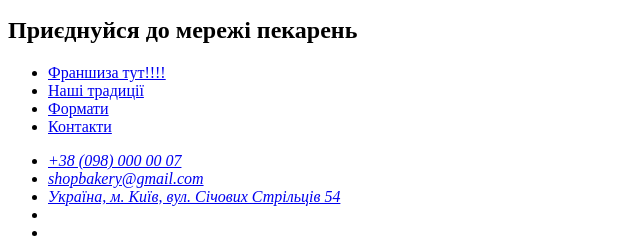
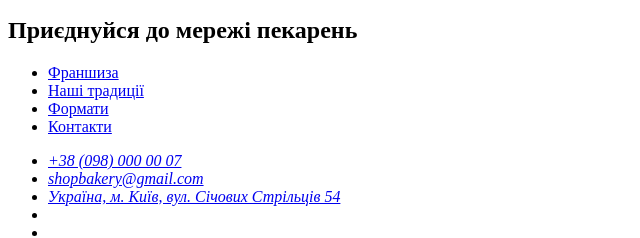
Before and after one commit to Dniprovskiy/Project---Modern-bakery, a plain HTML site: page index.html in a window 1280 px wide. Shown: the part 1421-1659 px from the top of the page, 0-640 px from the left. Drawn offline with Linux system fonts and the light colour scheme.

Commit message:
Correct the mistakes

```diff
--- a/index.html
+++ b/index.html
@@ -99,7 +99,7 @@
           <!-- Logo  -->
         </a>
         <ul>
-          <li><a href="*">Франшиза тут!!!!</a></li>
+          <li><a href="*">Франшиза</a></li>
           <li><a href="*">Наші традиції</a></li>
           <li><a href="*">Формати</a></li>
           <li><a href="*">Контакти</a></li>
```
